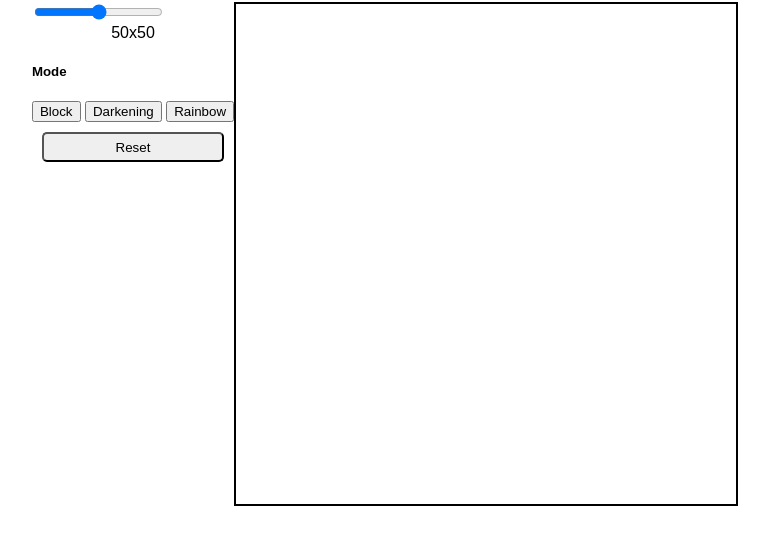
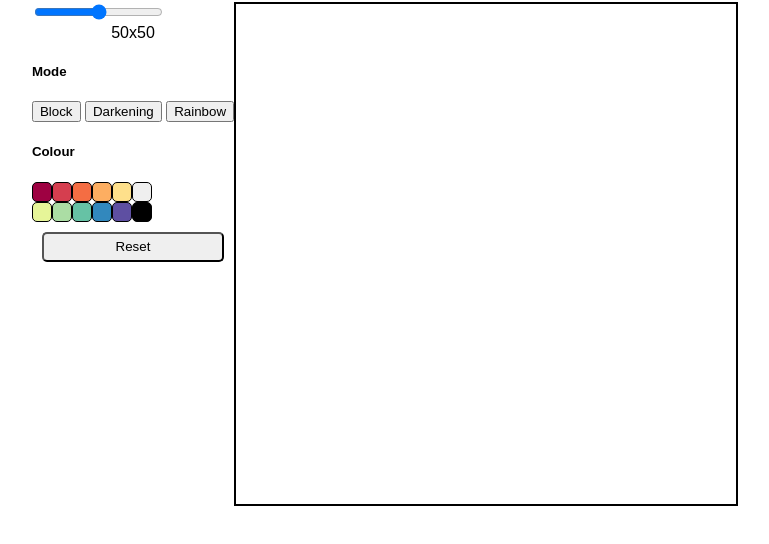
Before and after one commit to declan-rs/TOP-Etch-a-Sketch, a plain HTML site: page index.html in a window 1280 px wide. Shown: the part 86-630 px from the top of the page, without its empty margins (255-1024 px from the left). Drawn offline with Linux system fonts and the light colour scheme.

Commit message:
Add colour selection

```diff
--- a/etch-a-sketch.js
+++ b/etch-a-sketch.js
@@ -9,17 +9,19 @@ const sizeValue = document.getElementById("size-value");
 
 // Settings
 let mode = "block";
+let colour = "black";
 
 // Create first grid with default 16x16
 createNewGrid(50);
 
+// ==================== BUTTONS ====================
 function colourCell() {
     if(mode === "darkening") {
         let curOpacity = parseFloat(this.style.opacity);
         if(!this.classList.contains("coloured")) {
             // First time coloured
 
-            this.style.backgroundColor = "black";
+            this.style.backgroundColor = colour;
             this.style.opacity = 0.1;
         } else if (curOpacity < 1){
             // Already coloured, increase opacity
@@ -32,7 +34,7 @@ function colourCell() {
         this.style.backgroundColor = `rgb(${randR}, ${randG}, ${randB})`;
 
     } else {
-        this.style.backgroundColor = "black";
+        this.style.backgroundColor = colour;
     }
     this.classList.add("coloured");
 }
@@ -56,6 +58,7 @@ function changeDarkeningMode() {
 
 function changeRainbowMode() {
     mode = "rainbow";
+    // TODO: remove colour selection
     reset();
 }
 
@@ -64,8 +67,21 @@ darkeningButton.addEventListener("click", changeDarkeningMode);
 rainbowButton.addEventListener("click", changeRainbowMode);
 resetButton.addEventListener("click", reset);
 sizeSlider.addEventListener("input", () => sizeValue.textContent = sizeSlider.value + "x" + sizeSlider.value);
+document.getElementById("colour1").addEventListener("click", () => colour = "#9e0142");
+document.getElementById("colour2").addEventListener("click", () => colour = "#d53e4f");
+document.getElementById("colour3").addEventListener("click", () => colour = "#f46d43");
+document.getElementById("colour4").addEventListener("click", () => colour = "#fdae61");
+document.getElementById("colour5").addEventListener("click", () => colour = "#fee08b");
+document.getElementById("colour6").addEventListener("click", () => colour = "#e6f598");
+document.getElementById("colour7").addEventListener("click", () => colour = "#abdda4");
+document.getElementById("colour8").addEventListener("click", () => colour = "#66c2a5");
+document.getElementById("colour9").addEventListener("click", () => colour = "#3288bd");
+document.getElementById("colour10").addEventListener("click", () => colour = "#5e4fa2");
+document.getElementById("colour-white").addEventListener("click", () => colour = "white");
+document.getElementById("colour-black").addEventListener("click", () => colour = "black");
 
 
+// ==================== HELPERS ====================
 function removeGrid() {
     while(grid.lastChild) {
         grid.removeChild(grid.lastChild);
--- a/index.html
+++ b/index.html
@@ -14,12 +14,34 @@
                 <input id="size-slider" type="range" min="1" max="100">
                 <p id="size-value">50x50</p>
             </div>
+
             <div id="mode-selection">
                 <h5>Mode</h5>
                 <button id="block-button">Block</button>
                 <button id="darkening-button">Darkening</button>
                 <button id="rainbow-button">Rainbow</button>
             </div>
+
+            <div id="colour-selection">
+                <h5>Colour</h5>
+                <div class="colour-row">
+                    <button class="colour-button" id="colour1"></button>
+                    <button class="colour-button" id="colour2"></button>
+                    <button class="colour-button" id="colour3"></button>
+                    <button class="colour-button" id="colour4"></button>
+                    <button class="colour-button" id="colour5"></button>
+                    <button class="colour-button" id="colour-white"></button>
+                </div>
+                <div class="colour-row">
+                    <button class="colour-button" id="colour6"></button>
+                    <button class="colour-button" id="colour7"></button>
+                    <button class="colour-button" id="colour8"></button>
+                    <button class="colour-button" id="colour9"></button>
+                    <button class="colour-button" id="colour10"></button>
+                    <button class="colour-button" id="colour-black"></button>
+                </div>
+            </div>
+
             <button id="reset-button">Reset</button>
         </div>
         <div id="grid"></div>
--- a/style.css
+++ b/style.css
@@ -27,6 +27,63 @@ body {
     height: 30px;
 }
 
+.colour-row {
+    display: flex;
+    flex: 1;
+}
+
+.colour-button {
+    height: 20px;
+    width: 20px;
+    padding: 0px;
+    border: solid 1px;
+    border-radius: 5px;
+}
+
+#colour1 {
+    background-color: #9e0142;
+}
+
+#colour2 {
+    background-color: #d53e4f;
+}
+
+#colour3 {
+    background-color: #f46d43;
+}
+
+#colour4 {
+    background-color: #fdae61;
+}
+
+#colour5 {
+    background-color: #fee08b;
+}
+
+#colour6 {
+    background-color: #e6f598;
+}
+
+#colour7 {
+    background-color: #abdda4;
+}
+
+#colour8 {
+    background-color: #66c2a5;
+}
+
+#colour9 {
+    background-color: #3288bd;
+}
+
+#colour10 {
+    background-color: #5e4fa2;
+}
+
+#colour-black {
+    background-color: black;
+}
+
 /* Grid */
 
 #grid {
```
